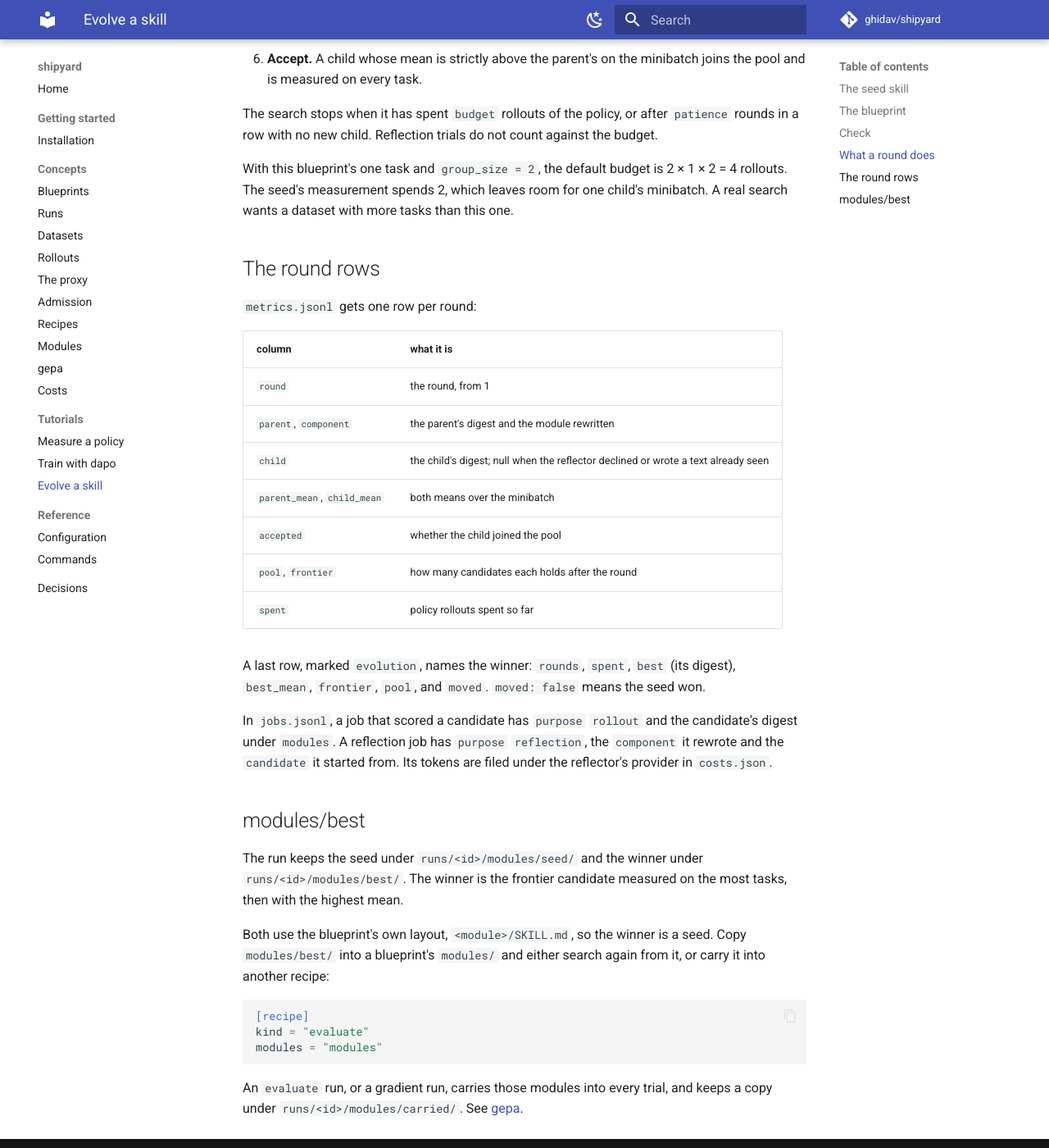
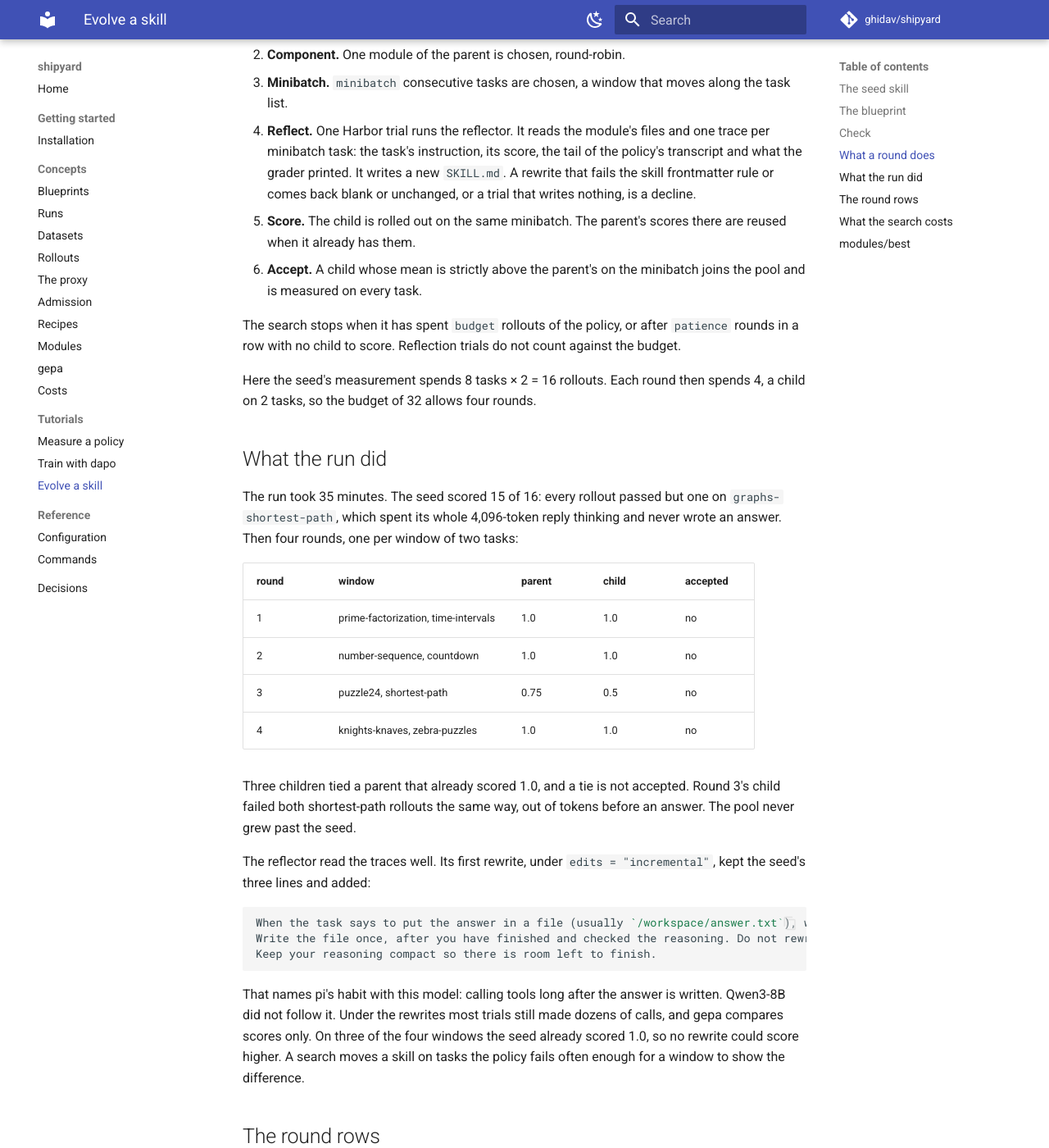
Before and after one commit to ghidav/shipyard, an MkDocs documentation site: the page built from docs/tutorials/evolve-a-skill.md, in a window 1280 px wide and 1400 px high, scrolled down 2981 px. Shown: the whole window at 82% size. Built offline with MkDocs 1.6.1 and Material for MkDocs 9.7.7, drawn with Linux system fonts in a browser that asks for light colours; comment, search, counter and statistics services are not loaded; some of the changed text lies outside the part shown.

Commit message:
The gepa tutorial shows a real search that kept its seed
Qwen3-8B with pi on the eight Reasoning Gym tasks, Claude Code reflecting: the seed
scored 15 of 16, four rounds each tied or lost on their window, and the seed won. The
page shows each round, the reflector's first rewrite, the rows and the costs, and the
current parent and winner rules.

Co-Authored-By: Claude Opus 5.5 <noreply@anthropic.com>
Claude-Session: https://claude.ai/code/session_017Cg3NQJFoC9pcXuvu4mCfX

````diff
--- a/docs/tutorials/evolve-a-skill.md
+++ b/docs/tutorials/evolve-a-skill.md
@@ -4,30 +4,30 @@ The `gepa` recipe improves text, not weights. It rewrites a skill the harness re
 
 A module is a directory of text a trial carries into its container. A skill is the one kind of module this version delivers: a `SKILL.md` the harness reads before it starts work. A candidate is a set of named modules, identified by one digest. The seed is the candidate the search starts from.
 
-!!! note "Illustrative"
-    The skill, the blueprint and the `check` output below are real; the page shows no search output.
+!!! note "A real run"
+    The skill, the blueprint, the `check` output, the rows and the costs below are from one run of this blueprint, `gepa-docker__fK3MrF8`. The search kept its seed: none of its four rewrites scored better. The page shows what each round did and why.
 
 ## The seed skill
 
 A blueprint's modules live beside its `run.toml`, one directory per module:
 
 ```
-blueprints/05-gepa-docker/
+blueprints/gepa-docker/
 ├── run.toml
 └── modules/
     └── solving/
         └── SKILL.md
 ```
 
-```markdown title="blueprints/05-gepa-docker/modules/solving/SKILL.md"
+```markdown title="blueprints/gepa-docker/modules/solving/SKILL.md"
 ---
 name: solving
-description: How to approach a task in this environment before writing anything.
+description: How to answer a reasoning puzzle so the checker accepts it.
 ---
 
-Read the instruction twice. State what "done" means in one line before acting.
-Run the existing tests first when there are any, and read their output before editing.
-Make the smallest change that makes the verifier pass, then re-run it.
+Read the question twice and name what kind of puzzle it is before solving it.
+Work step by step and check each step against the rules the question states.
+Give the final answer exactly in the format the question asks for, and nothing after it.
 ```
 
 The directory's name names the module. `SKILL.md` must open with a `---` frontmatter block holding a non-empty `name` and `description`, which the harness needs to surface the skill. Files beside `SKILL.md` travel with it. A skill without a description is refused:
@@ -40,42 +40,45 @@ See [Modules](../concepts/modules.md).
 
 ## The blueprint
 
-```toml title="blueprints/05-gepa-docker/run.toml"
+```toml title="blueprints/gepa-docker/run.toml"
 [model]
-name = "claude-sonnet-5-5"
-provider = "anthropic"
+name = "Qwen/Qwen3-8B"
 
 [data]
-dataset = "hello-world"
-batch_size = 1
+dataset = "rg-small"
+batch_size = 4
 group_size = 2
 
 [rollout]
-harness = "claude-code"
+harness = "pi@0.85.1"
 sandbox = "docker"
-concurrency = 2
+concurrency = 4
+max_tokens = 4096
+max_context = 12288
+timeout = 600
 
 [recipe]
 kind = "gepa"
 reflection_harness = "claude-code"
 reflection_model = "claude-sonnet-5-5"
-modules = "modules"
-minibatch = 1
+minibatch = 2
+budget = 32
 patience = 2
+edits = "incremental"
 ```
 
-The policy is Claude Code on a provider-served model. The reflector is the program that rewrites the skill: `reflection_harness` running `reflection_model`, in its own container. Harbor's claude-code reads `ANTHROPIC_API_KEY` from the environment, for the policy and the reflector alike.
+The policy is the one from [Train with dapo](train-with-dapo.md): Qwen3-8B served by the run, with pi, on the same eight Reasoning Gym tasks and the same rollout limits. The reflector is the program that rewrites the skill: `reflection_harness` running `reflection_model`, in its own container. Harbor's claude-code reads `ANTHROPIC_API_KEY` or `ANTHROPIC_AUTH_TOKEN`, and `check` warns when neither is set.
 
-- `modules` is the seed's directory, relative to the blueprint.
+- `modules`, left at its default, is the seed's directory, `modules` beside `run.toml`.
 - `minibatch` is how many tasks a child is first judged on.
-- `patience` ends the search after that many rounds in a row with no new child.
-- `budget`, left unset here, is how many trials of the policy, called rollouts, the search may spend. By default it is two passes over the tasks: 2 × tasks × `group_size`.
-- `edits` is `"rewrite"` by default; `"incremental"` asks the reflector for the smallest change.
+- `budget` is how many trials of the policy, called rollouts, the search may spend. Unset, it is two passes over the tasks: 2 × tasks × `group_size`, 32 here as well.
+- `patience` ends the search after that many rounds in a row with no child to score.
+- `edits = "incremental"` asks the reflector for the smallest change; `"rewrite"` is the default.
 
 ## Check
 
 ```console
-$ shipyard check blueprints/05-gepa-docker --verbose
+$ shipyard check blueprints/gepa-docker --verbose
 ...
 [recipe]
 kind = "gepa"
@@ -83,43 +86,73 @@ reflection_harness = "claude-code"
 reflection_model = "claude-sonnet-5-5"
 reflection_image = "python:3.12-slim"
 modules = "modules"
-minibatch = 1
+minibatch = 2
+budget = 32
 patience = 2
-edits = "rewrite"
+edits = "incremental"
 
 [checkpoints]
 every = 1
 ttl_hours = 168.0
 
 ok  recipe gepa
-ok  model claude-sonnet-5-5, provider anthropic
-ok  dataset hello-world
-ok  harness claude-code, sandbox docker
-ok  dataset hello-world: 1 task under tasks/hello-world
-ok  modules: 1 component(s) under blueprints/05-gepa-docker/modules (f33ca85e3cd4ecf1)
+ok  model Qwen/Qwen3-8B, provider tinker (served by this run)
+ok  dataset rg-small
+ok  harness pi@0.85.1, sandbox docker
+ok  dataset rg-small: 8 tasks under tasks/rg-small
+ok  modules: 1 component(s) under blueprints/gepa-docker/modules (af0e102e3ce13a51)
 ok  reflector claude-code, model claude-sonnet-5-5, image python:3.12-slim
+ok  serving Qwen/Qwen3-8B on this machine for a docker sandbox
+ok  tinker serves Qwen/Qwen3-8B
 ```
 
-`f33ca85e3cd4ecf1` is the seed's digest. `reflection_image` is the reflector's container image, `python:3.12-slim` unless the blueprint names another. gepa writes no checkpoints; the `[checkpoints]` table is only a default here.
+`af0e102e3ce13a51` is the seed's digest. `reflection_image` is the reflector's container image, `python:3.12-slim` unless the blueprint names another. gepa writes no checkpoints; the `[checkpoints]` table is only a default here.
 
 ## What a round does
 
 First the seed is measured on every task. Then each round:
 
-1. **Parent.** One candidate is drawn at random from the frontier. The pool is every candidate the search has accepted, the seed first; the frontier is the pool's candidates that score best on at least one task.
+1. **Parent.** One candidate is drawn from the frontier, with probability proportional to the number of tasks it is best on. The pool is every candidate the search has accepted, the seed first; the frontier is the pool's candidates that score best on at least one task.
 2. **Component.** One module of the parent is chosen, round-robin.
 3. **Minibatch.** `minibatch` consecutive tasks are chosen, a window that moves along the task list.
 4. **Reflect.** One Harbor trial runs the reflector. It reads the module's files and one trace per minibatch task: the task's instruction, its score, the tail of the policy's transcript and what the grader printed. It writes a new `SKILL.md`. A rewrite that fails the skill frontmatter rule or comes back blank or unchanged, or a trial that writes nothing, is a decline.
-5. **Score.** The child is rolled out on the same minibatch.
+5. **Score.** The child is rolled out on the same minibatch. The parent's scores there are reused when it already has them.
 6. **Accept.** A child whose mean is strictly above the parent's on the minibatch joins the pool and is measured on every task.
 
-The search stops when it has spent `budget` rollouts of the policy, or after `patience` rounds in a row with no new child. Reflection trials do not count against the budget.
+The search stops when it has spent `budget` rollouts of the policy, or after `patience` rounds in a row with no child to score. Reflection trials do not count against the budget.
 
-With this blueprint's one task and `group_size = 2`, the default budget is 2 × 1 × 2 = 4 rollouts. The seed's measurement spends 2, which leaves room for one child's minibatch. A real search wants a dataset with more tasks than this one.
+Here the seed's measurement spends 8 tasks × 2 = 16 rollouts. Each round then spends 4, a child on 2 tasks, so the budget of 32 allows four rounds.
+
+## What the run did
+
+The run took 35 minutes. The seed scored 15 of 16: every rollout passed but one on `graphs-shortest-path`, which spent its whole 4,096-token reply thinking and never wrote an answer. Then four rounds, one per window of two tasks:
+
+| round | window | parent | child | accepted |
+|---|---|---|---|---|
+| 1 | prime-factorization, time-intervals | 1.0 | 1.0 | no |
+| 2 | number-sequence, countdown | 1.0 | 1.0 | no |
+| 3 | puzzle24, shortest-path | 0.75 | 0.5 | no |
+| 4 | knights-knaves, zebra-puzzles | 1.0 | 1.0 | no |
+
+Three children tied a parent that already scored 1.0, and a tie is not accepted. Round 3's child failed both shortest-path rollouts the same way, out of tokens before an answer. The pool never grew past the seed.
+
+The reflector read the traces well. Its first rewrite, under `edits = "incremental"`, kept the seed's three lines and added:
+
+```markdown
+When the task says to put the answer in a file (usually `/workspace/answer.txt`), write only the bare final answer there, in the requested format, with no explanation.
+Write the file once, after you have finished and checked the reasoning. Do not rewrite it with the same content or re-verify it with extra tool calls; repeating writes has grown the context until the run crashed. After the write succeeds, reply with one short sentence and stop.
+Keep your reasoning compact so there is room left to finish.
+```
+
+That names pi's habit with this model: calling tools long after the answer is written. Qwen3-8B did not follow it. Under the rewrites most trials still made dozens of calls, and gepa compares scores only. On three of the four windows the seed already scored 1.0, so no rewrite could score higher. A search moves a skill on tasks the policy fails often enough for a window to show the difference.
 
 ## The round rows
 
-`metrics.jsonl` gets one row per round:
+`metrics.jsonl` gets one row per round. Round 3's:
+
+```json
+{"at": "2026-10-08T00:16:37.983678+00:00", "seq": 3, "round": 3, "parent": "af0e102e3ce13a51", "component": "solving", "child": "78999adda47baaec", "parent_mean": 0.75, "child_mean": 0.5, "accepted": false, "pool": 1, "frontier": 1, "spent": 28}
+```
 
 | column | what it is |
 |---|---|
@@ -131,13 +164,48 @@ With this blueprint's one task and `group_size = 2`, the default budget is 2 ×
 | `pool`, `frontier` | how many candidates each holds after the round |
 | `spent` | policy rollouts spent so far |
 
-A last row, marked `evolution`, names the winner: `rounds`, `spent`, `best` (its digest), `best_mean`, `frontier`, `pool`, and `moved`. `moved: false` means the seed won.
+A last row, marked `evolution`, names the winner:
 
-In `jobs.jsonl`, a job that scored a candidate has `purpose` `rollout` and the candidate's digest under `modules`. A reflection job has `purpose` `reflection`, the `component` it rewrote and the `candidate` it started from. Its tokens are filed under the reflector's provider in `costs.json`.
+```json
+{"at": "2026-10-08T00:21:42.012475+00:00", "seq": 5, "evolution": true, "rounds": 4, "spent": 32, "best": "af0e102e3ce13a51", "best_mean": 0.9374999985532407, "frontier": 1, "pool": 1, "moved": false}
+```
+
+`moved: false` means the seed won. `best_mean` is its 15 of 16.
+
+In `jobs.jsonl`, a job that scored a candidate has `purpose` `rollout` and the candidate's digest under `modules`. A reflection job has `purpose` `reflection`, the `component` it rewrote and the `candidate` it started from. Its tokens are filed under the reflector's provider.
+
+## What the search costs
+
+```json
+{
+  "parties": {
+    "tinker": {
+      "trials": 32,
+      "input_tokens": 9552742,
+      "cache_tokens": 9146880,
+      "output_tokens": 115908
+    },
+    "anthropic": {
+      "trials": 4,
+      "input_tokens": 290200,
+      "cache_tokens": 255080,
+      "output_tokens": 3881
+    }
+  },
+  "sandbox": {
+    "docker": {
+      "trials": 36,
+      "seconds": 5570.081405999999
+    }
+  }
+}
+```
+
+`tinker` is the policy's 32 rollouts. `anthropic` is the reflector's four trials, as Claude Code reported them to Harbor. The sandbox seconds count both: 32 rollouts and 4 reflections. See [Costs](../concepts/costs.md).
 
 ## modules/best
 
-The run keeps the seed under `runs/<id>/modules/seed/` and the winner under `runs/<id>/modules/best/`. The winner is the frontier candidate measured on the most tasks, then with the highest mean.
+The run keeps the seed under `runs/<id>/modules/seed/` and the winner under `runs/<id>/modules/best/`. Here the two are the same text. The winner is the pool's candidate measured on the most tasks, then with the highest mean.
 
 Both use the blueprint's own layout, `<module>/SKILL.md`, so the winner is a seed. Copy `modules/best/` into a blueprint's `modules/` and either search again from it, or carry it into another recipe:
 
````
